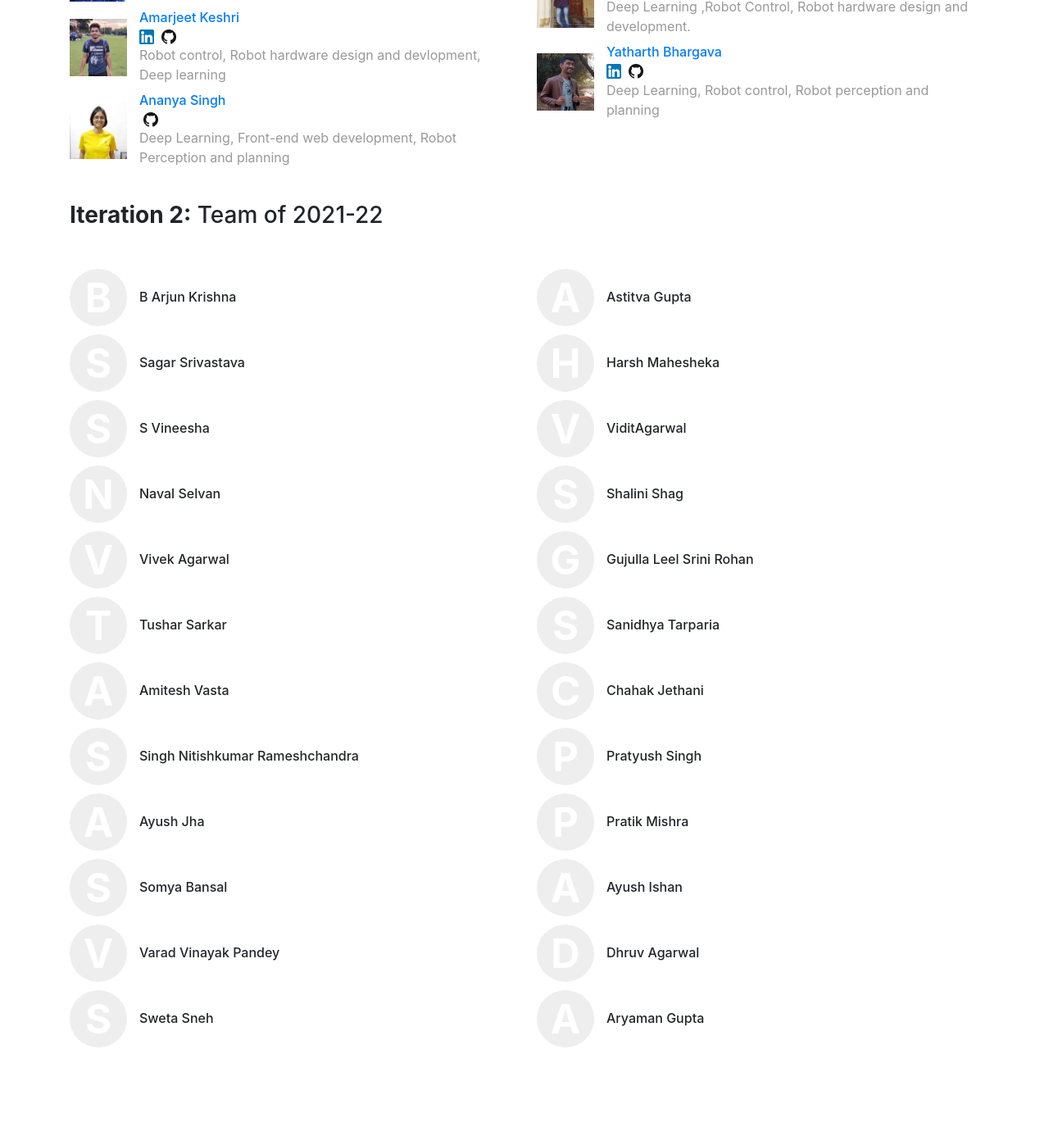
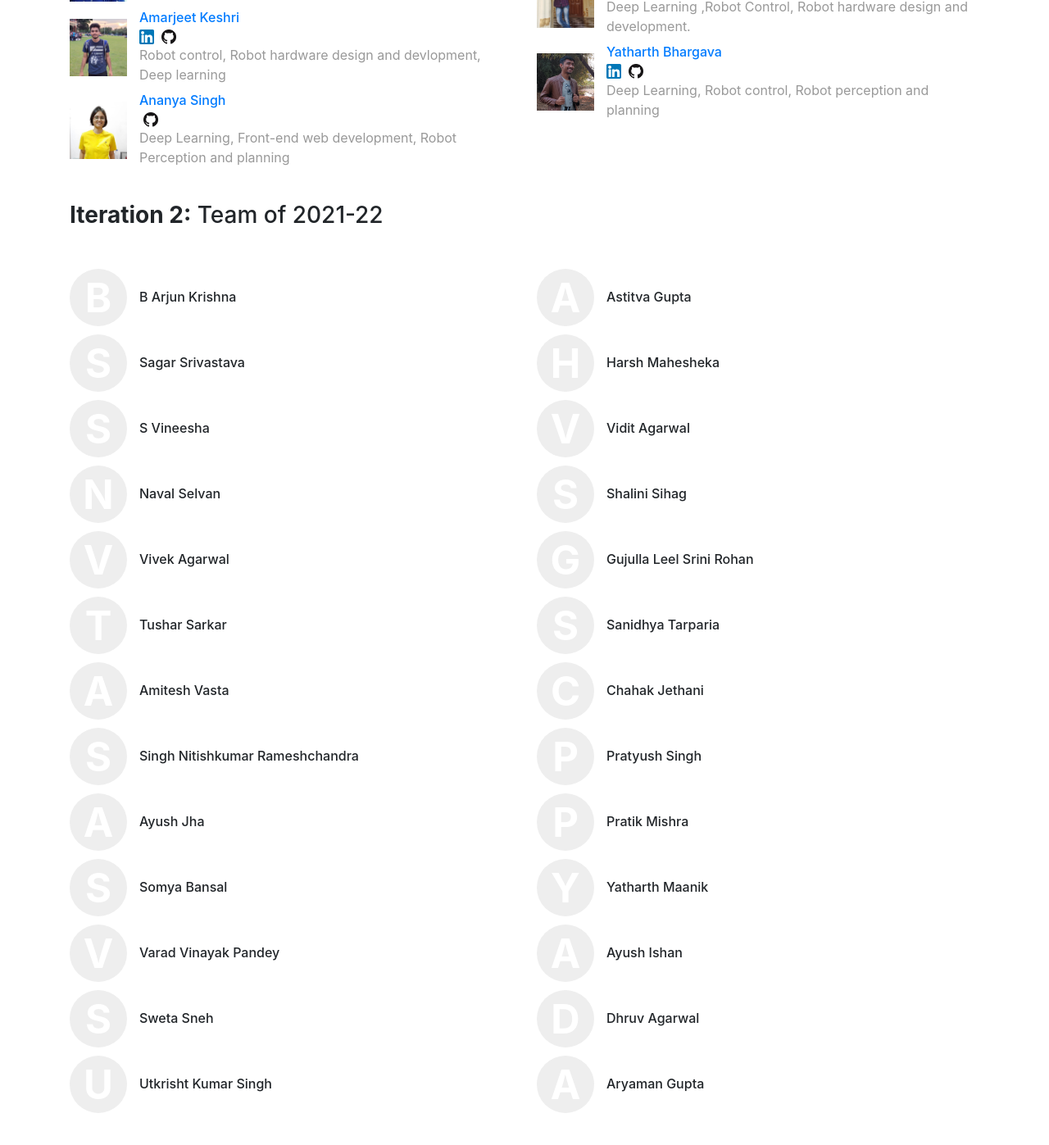
Before and after one commit to Robotics-Club-IIT-BHU/RoboReG, a Jekyll site: the page built from ancestory.html, in a window 1280 px wide and 1400 px high, scrolled down 1479 px. Shown: the top 1397 px of the window at 82% size. Built offline with Jekyll 4.4.1, drawn with Linux system fonts in a browser that asks for light colours; before the commit the page ends 2799 px from its top, so only the background shows below that.

Commit message:
add missing names

```diff
--- a/_data/people.yml
+++ b/_data/people.yml
@@ -272,12 +272,12 @@ Varadvinayakpandey:
   display_name: "Varad Vinayak Pandey"
   role: new_joinee
 
-amiteshvasta:
-  display_name: "Amitesh Vasta"
+SwetaSneh:
+  display_name: "Sweta Sneh"
   role: new_joinee
 
-SwetaSneh:
-  display_name: "Sweta Sneh"
+UtkrishtKumarSingh:
+  display_name: "Utkrisht Kumar Singh"
   role: new_joinee
 
 AstitvaGupta:
@@ -289,11 +289,11 @@ HarshMahesheka:
   role: new_joinee1
 
 Viditagarwal:
-  display_name: "ViditAgarwal"
+  display_name: "Vidit Agarwal"
   role: new_joinee1
 
-ShaliniShag:
-  display_name: "Shalini Shag"
+ShaliniSihag:
+  display_name: "Shalini Sihag"
   role: new_joinee1
 
 GujullaLeelSriniRohan:
@@ -316,6 +316,10 @@ PratikMishra:
   display_name: "Pratik Mishra"
   role: new_joinee1
 
+YatharthMaanik:
+  display_name: "Yatharth Maanik"
+  role: new_joinee1
+
 ayushishan:
   display_name: "Ayush Ishan"
   role: new_joinee1
@@ -327,10 +331,6 @@ dhruvagarwal:
 AryamanGupta:
   display_name: "Aryaman Gupta"
   role: new_joinee1
-
-
-
-
 # grad-a:
 #     display_name: "Grad A"
 #     role: grad
```
